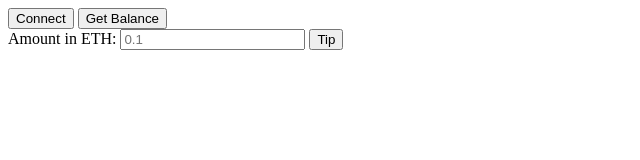
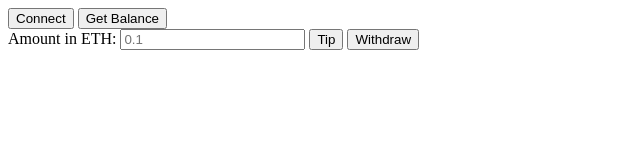
Before and after one commit to Mvnsour/tip-me, a plain HTML site: page index.html in a window 1280 px wide. Shown: the whole page, without its empty margins (0-640 px from the left). Drawn offline with Linux system fonts and the light colour scheme.

Commit message:
feat: adjust structure of the balance form to add withdrawal option

```diff
--- a/index.html
+++ b/index.html
@@ -9,10 +9,11 @@
   <button id="connect-btn">Connect</button>
   <button id="balance-btn">Get Balance</button>
   <!-- Form to "tip" or "fund" -->
-   <form action="">
+  <form action="">
     <label for="eth-amount">Amount in ETH:</label>
     <input type="text" id="eth-amount" placeholder="0.1">
     <button type="button" id="fund-btn">Tip</button>
+    <button id="withdraw-btn">Withdraw</button>
    </form>
 </body>
 <script src="./index-js.js" type="module" defer></script>
```
